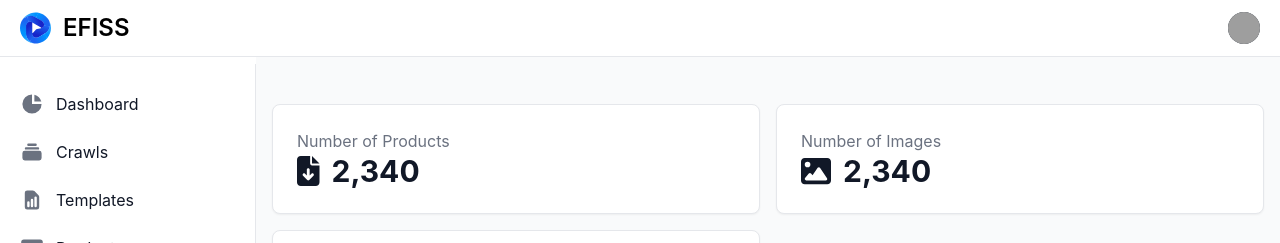
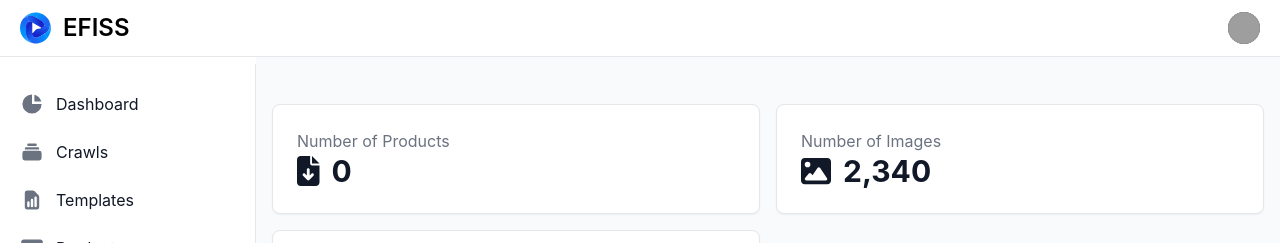
Before and after one commit to EFISS-Capstone-SU23/EFISS-Data-Manager-Frontend, a React (Create React App) app: page / in a window 1280 px wide. Shown: the top 243 px of the page. Built offline with nearby package versions, Linux system fonts and the light colour scheme; no server answers; grey boxes are pictures that could not be loaded.

Commit message:
feat: call API to get num of products

```diff
--- a/src/api/productAPI.js
+++ b/src/api/productAPI.js
@@ -27,4 +27,7 @@ export default {
 			...update,
 		});
 	},
+	countProduct: () => {
+		return instance.get('/stat/product');
+	},
 };
--- a/src/components/pages/dashboard/Dashboard.jsx
+++ b/src/components/pages/dashboard/Dashboard.jsx
@@ -7,14 +7,19 @@ import {
 
 import ProductTable from '../../table/ProductTable/ProductTable';
 import { countAllTemplate } from '../../../api/templateAPI';
+import productAPI from '../../../api/productAPI';
 
 function Dashboard() {
-	console.log('Dashboard');
 	const [numOfWebsites, setNumOfWebsites] = useState(0);
+	const [numOfProducts, setNumOfProducts] = useState(0);
 
 	useEffect(() => {
 		countAllTemplate().then((res) => {
 			setNumOfWebsites(res.data.total);
+		});
+
+		productAPI.countProduct().then((res) => {
+			setNumOfProducts(res.data.numberOfProducts);
 		});
 	}, []);
 
@@ -31,7 +36,7 @@ function Dashboard() {
 								icon={faFileArrowDown}
 								className="mr-3"
 							/>
-							2,340
+							{numOfProducts}
 						</span>
 					</div>
 				</div>
```
